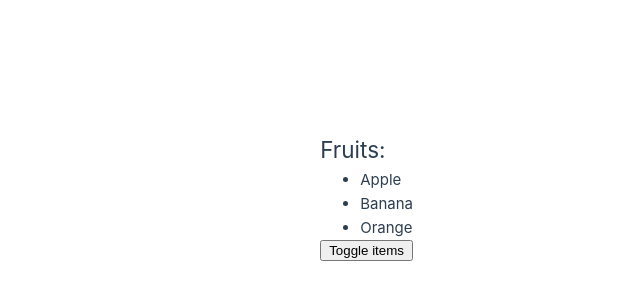
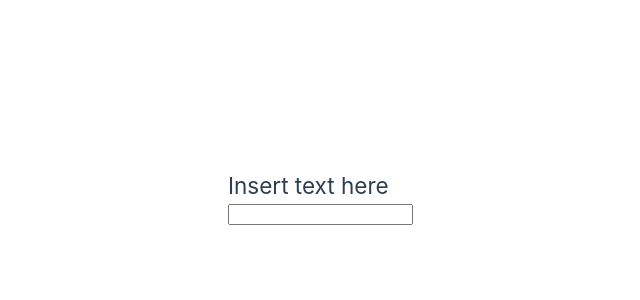
Before and after one commit to jloska-revolve/vue-fundamentals, a Vue app: page / in a window 1280 px wide. Shown: the part 204-504 px from the top of the page, without its empty margins (227-867 px from the left). Built offline with nearby package versions, Linux system fonts and the light colour scheme.

Commit message:
v-model directive

```diff
--- a/src/pages/Home/Home.vue
+++ b/src/pages/Home/Home.vue
@@ -1,21 +1,15 @@
 <template>
   <div style="display: flex; flex-direction: column">
-    <h2 v-if="showItems">Fruits:</h2>
-    <ul v-if="showItems">
-      <li v-for="item in items">{{ item }}</li>
-    </ul>
-    <p v-else>No fruits to display.</p>
-    <button type="button" @click="toggleShowItems">
-      Toggle items
-    </button>
+    <h2>Insert text here</h2>
+    <input v-model="userInput" />
+    <h2>{{ userInput }}</h2>
   </div>
 </template>
 
 <script>
 export default {
   data: () => ({
-    items: ["Apple", "Banana", "Orange"],
-    showItems: true,
+    userInput: "",
   }),
   methods: {
     toggleShowItems() {
```
